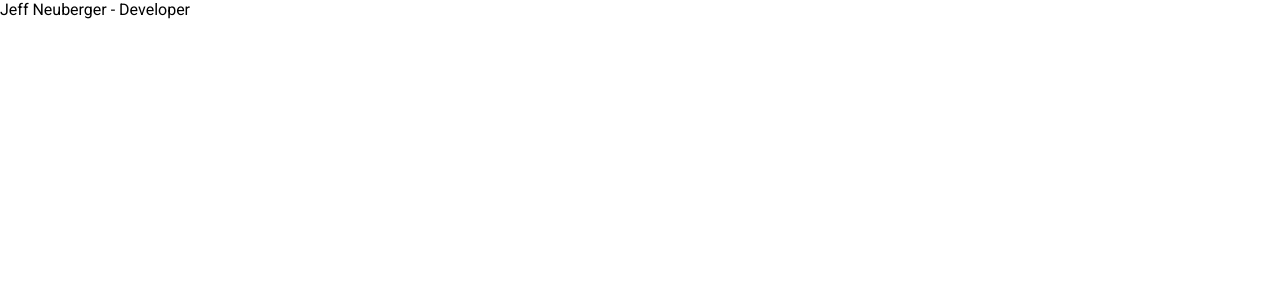
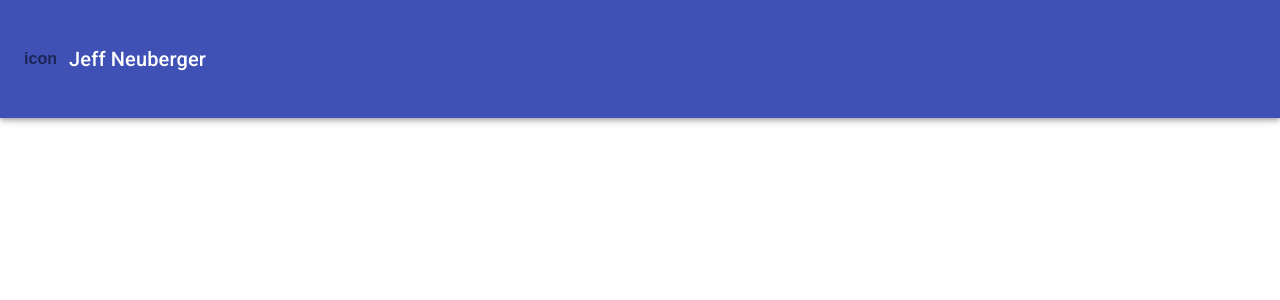
Before and after one commit to jeffn12/portfolio, a React (Create React App) app: page / in a window 1280 px wide. Shown: the top 300 px of the page. Built offline with nearby package versions, Linux system fonts and the light colour scheme.

Commit message:
feat: create base navbar

```diff
--- a/src/App.js
+++ b/src/App.js
@@ -1,12 +1,13 @@
 import React from 'react';
+// Components
+import { Box } from '@material-ui/core'
+import Navbar from './components/Navbar'
 
 function App() {
   return (
-    <div className="">
-      <header className="">
-       Jeff Neuberger - Developer
-      </header>
-    </div>
+    <Box>
+      <Navbar />
+    </Box>
   );
 }
 
--- /dev/null
+++ b/src/components/Navbar.js
@@ -0,0 +1,18 @@
+import React from 'react'
+// Material UI
+import { AppBar, Toolbar, IconButton, Typography } from '@material-ui/core'
+
+function Navbar() {
+    return (
+        <AppBar>
+            <Toolbar>
+                <IconButton edge="start" aria-label="menu">
+                    <h6>icon</h6>
+                </IconButton>
+                <Typography variant="h6">Jeff Neuberger</Typography>
+            </Toolbar>
+        </AppBar>
+    )
+}
+
+export default Navbar
```
